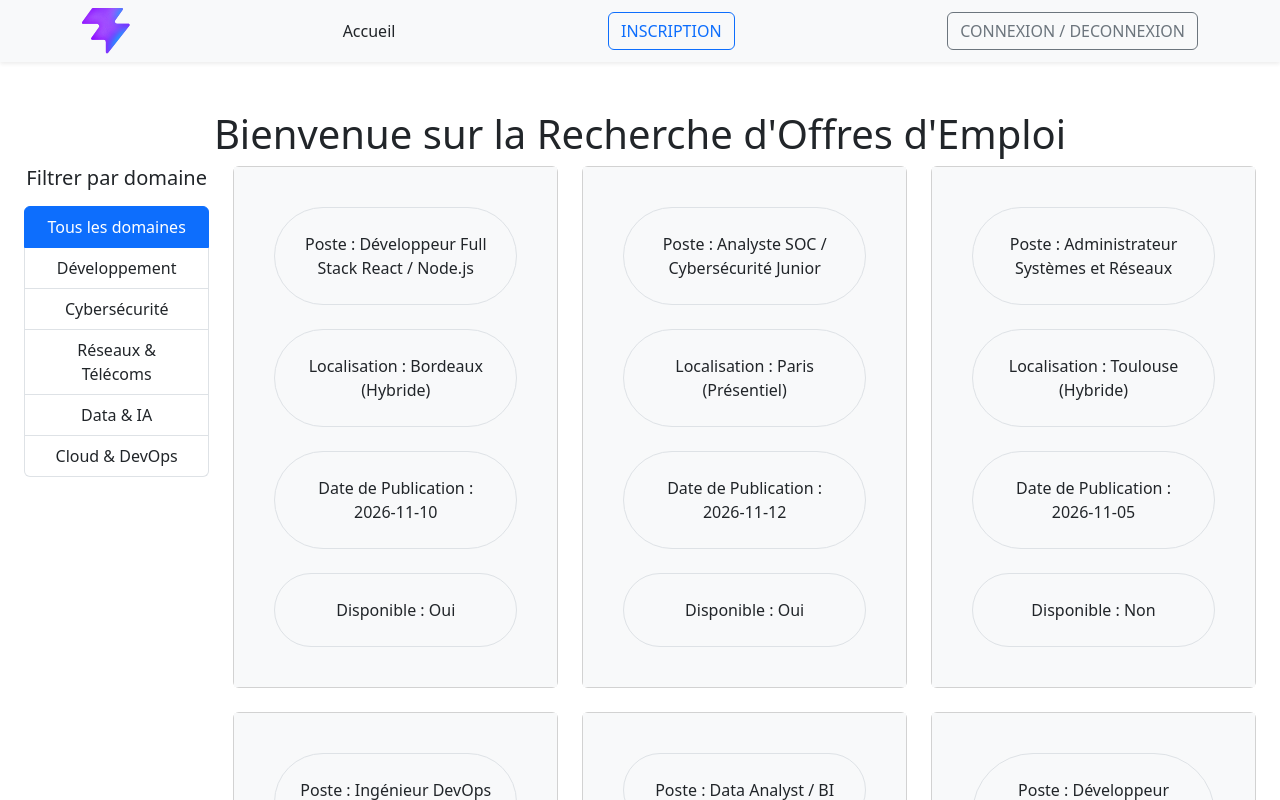
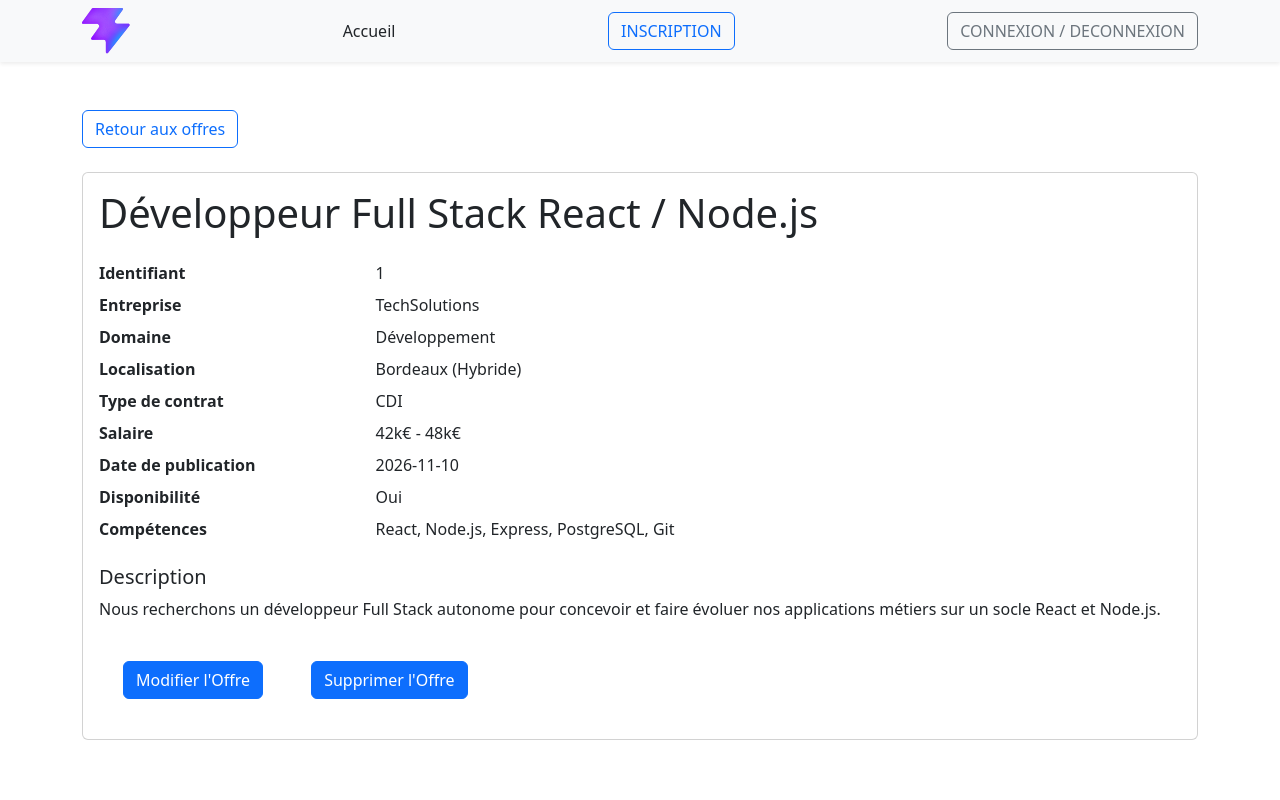
Before and after one commit to Granicos/GestionOffreEmploi, a React (Vite) app: page /jobs/1 in a window 1280 px wide. Before the commit this address led to /. Shown: the top 800 px of the page. Built offline with nearby package versions, Linux system fonts and the light colour scheme; data requests are answered from the project's data file.

Commit message:
UserInterface Details des Jobs, Recherche

```diff
--- a/src/App.jsx
+++ b/src/App.jsx
@@ -1,10 +1,12 @@
 import { Routes, Route, Navigate } from "react-router";
 import OffresPage from "./pages/OffresPage";
+import OffresDetailsPage from "./pages/OffresDetailsPage";
 
 export default function App() {
   return (
     <Routes>
       <Route path="/" element={<OffresPage />} />
+      <Route path="/jobs/:id" element={<OffresDetailsPage />} />
       <Route path="*" element={<Navigate to="/" replace />} />
     </Routes>
   );
--- a/src/components/JobCard.jsx
+++ b/src/components/JobCard.jsx
@@ -1,3 +1,5 @@
+import { Link } from "react-router";
+
 export default function JobCard({ job }) {
   return (
     <div className="col-6 col-md-2 col-lg-4 mb-4 text-center">
@@ -11,17 +13,16 @@ export default function JobCard({ job }) {
             {" "}
             Poste : {job.titre}
           </p>
-
           <p className="card-text border rounded-pill p-4 m-4  ">
             Localisation : {job.localisation}
           </p>
 
           <p className="card-text border rounded-pill p-4 m-4 ">
-            Date de Publication : {job.datePublication}
-          </p>
-          <p className="card-text border rounded-pill p-4 m-4 ">
             Disponible : {job.disponible ? "Oui" : "Non"}
           </p>
+          <Link to={`/jobs/${job.id}`} className="btn btn-primary">
+            Voir Details
+          </Link>
         </div>
       </div>
     </div>
--- a/src/components/NavBarFiltrage.jsx
+++ b/src/components/NavBarFiltrage.jsx
@@ -1,7 +1,12 @@
 import { useEffect, useState } from "react";
 import { getCategories } from "../services/jobService";
 
-export default function NavBarFiltrage({ selectedDomaine, onDomaineChange }) {
+export default function NavBarFiltrage({
+  selectedDomaine,
+  onDomaineChange,
+  searchTerm,
+  onSearchTermChange,
+}) {
   const [categories, setCategories] = useState([]);
   const [error, setError] = useState("");
 
@@ -13,6 +18,19 @@ export default function NavBarFiltrage({ selectedDomaine, onDomaineChange }) {
 
   return (
     <aside className="col-12 col-md-3 col-lg-2 mb-4">
+      <div className="mb-4 text-start">
+        <label htmlFor="job-search" className="form-label">
+          Rechercher par titre ou mot-clé
+        </label>
+        <input
+          id="job-search"
+          type="search"
+          className="form-control"
+          placeholder="Ex. développeur, React, Python"
+          value={searchTerm}
+          onChange={(event) => onSearchTermChange(event.target.value)}
+        />
+      </div>
       <nav aria-label="Filtrer les offres par domaine">
         <h2 className="h5 mb-3">Filtrer par domaine</h2>
         {error && <p className="text-danger">{error}</p>}
--- /dev/null
+++ b/src/pages/OffresDetailsPage.jsx
@@ -0,0 +1,100 @@
+import { useEffect, useState } from "react";
+import { Link, useParams } from "react-router";
+import { getJobById } from "../services/jobService";
+
+export default function OffresDetailsPage() {
+  const { id } = useParams();
+  const [job, setJob] = useState(null);
+  const [error, setError] = useState("");
+
+  useEffect(() => {
+    let active = true;
+
+    getJobById(id)
+      .then((data) => {
+        if (active) setJob(data);
+      })
+      .catch((requestError) => {
+        if (active) {
+          setError(
+            requestError instanceof Error
+              ? requestError.message
+              : "Impossible de charger cette offre.",
+          );
+        }
+      });
+
+    return () => {
+      active = false;
+    };
+  }, [id]);
+
+  if (error) {
+    return (
+      <main className="container mt-5">
+        <p className="alert alert-danger">{error}</p>
+        <Link to="/" className="btn btn-outline-primary">
+          Retour aux offres
+        </Link>
+      </main>
+    );
+  }
+
+  if (!job) {
+    return (
+      <main className="container mt-5">
+        <p>Chargement de l'offre...</p>
+      </main>
+    );
+  }
+
+  return (
+    <main className="container mt-5">
+      <Link to="/" className="btn btn-outline-primary mb-4">
+        Retour aux offres
+      </Link>
+      <article className="card">
+        <div className="card-body">
+          <h1 className="card-title mb-4">{job.titre}</h1>
+          <dl className="row">
+            <dt className="col-sm-3">Identifiant</dt>
+            <dd className="col-sm-9">{job.id}</dd>
+
+            <dt className="col-sm-3">Entreprise</dt>
+            <dd className="col-sm-9">{job.entreprise}</dd>
+
+            <dt className="col-sm-3">Domaine</dt>
+            <dd className="col-sm-9">{job.domaine}</dd>
+
+            <dt className="col-sm-3">Localisation</dt>
+            <dd className="col-sm-9">{job.localisation}</dd>
+
+            <dt className="col-sm-3">Type de contrat</dt>
+            <dd className="col-sm-9">{job.typeContrat}</dd>
+
+            <dt className="col-sm-3">Salaire</dt>
+            <dd className="col-sm-9">{job.salaire}</dd>
+
+            <dt className="col-sm-3">Date de publication</dt>
+            <dd className="col-sm-9">{job.datePublication}</dd>
+
+            <dt className="col-sm-3">Disponibilité</dt>
+            <dd className="col-sm-9">{job.disponible ? "Oui" : "Non"}</dd>
+
+            <dt className="col-sm-3">Compétences</dt>
+            <dd className="col-sm-9">
+              {job.competences?.length
+                ? job.competences.join(", ")
+                : "Aucune compétence renseignée"}
+            </dd>
+          </dl>
+
+          <h2 className="h5">Description</h2>
+          <p className="card-text">{job.description}</p>
+          <button className="btn btn-primary m-4">Modifier l'Offre</button>
+          <button className="btn btn-primary m-4">Supprimer l'Offre</button>
+        </div>
+      </article>
+    </main>
+  );
+}
--- a/src/pages/OffresPage.jsx
+++ b/src/pages/OffresPage.jsx
@@ -6,6 +6,18 @@ import { getJobs } from "../services/jobService";
 export default function OffresPage() {
   const [jobs, setJobs] = useState([]);
   const [domaine, setDomaine] = useState("");
+  const [searchTerm, setSearchTerm] = useState("");
+
+  const searchWords = searchTerm.trim().toLocaleLowerCase().split(/\s+/);
+  const filteredJobs = jobs.filter((job) => {
+    if (!searchTerm.trim()) return true;
+
+    const searchableText = [job.titre, ...(job.competences ?? [])]
+      .join(" ")
+      .toLocaleLowerCase();
+
+    return searchWords.every((word) => searchableText.includes(word));
+  });
 
   useEffect(() => {
     getJobs({ domaine })
@@ -20,13 +32,19 @@ export default function OffresPage() {
         <NavBarFiltrage
           selectedDomaine={domaine}
           onDomaineChange={setDomaine}
+          searchTerm={searchTerm}
+          onSearchTermChange={setSearchTerm}
         />
         <main className="col-12 col-md-9 col-lg-10">
-          <div className="row">
-            {jobs.map((job) => (
-              <JobCard key={job.id} job={job} />
-            ))}
-          </div>
+          {filteredJobs.length > 0 ? (
+            <div className="row">
+              {filteredJobs.map((job) => (
+                <JobCard key={job.id} job={job} />
+              ))}
+            </div>
+          ) : (
+            <p>Aucune offre ne correspond à votre recherche.</p>
+          )}
         </main>
       </div>
     </div>
```
